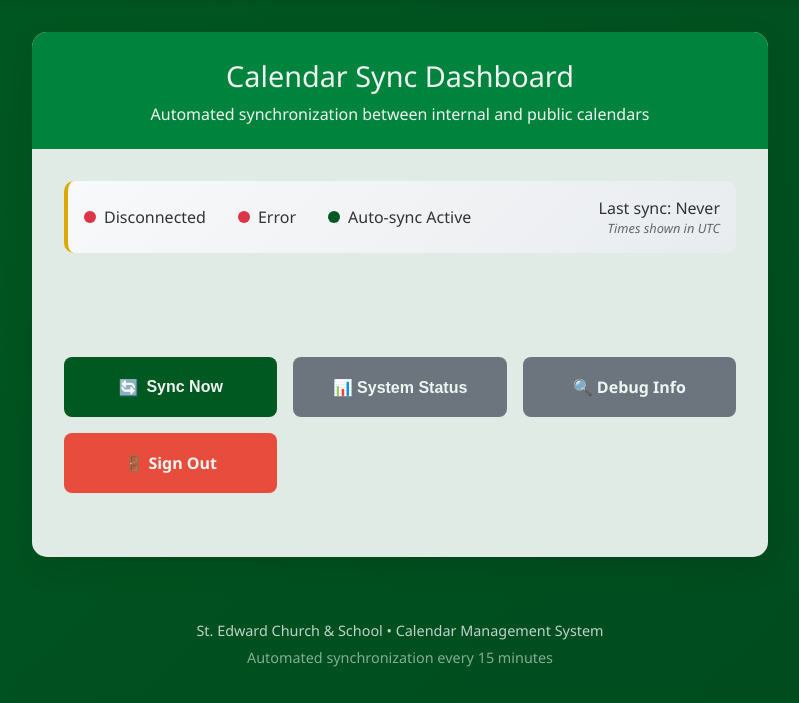
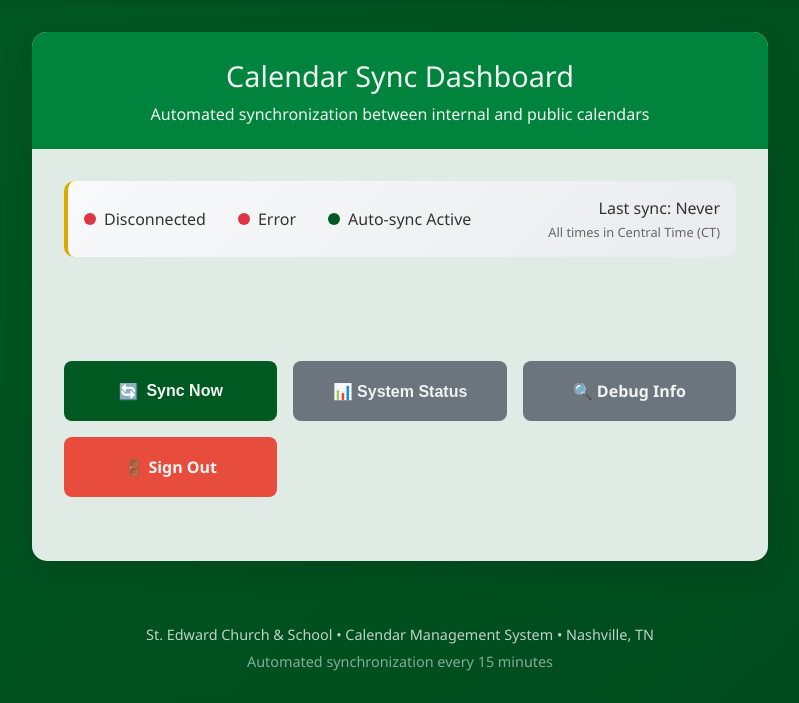
Before and after one commit to eharnischStEdword/stedward-calendar-sync, a Flask app: template templates/index.html in a window 1280 px wide. Shown: the part 101-804 px from the top of the page, without its empty margins (240-1039 px from the left). Before the commit the page ends 768 px from the top, so only its background shows below. Run offline with Flask 3, Linux system fonts and the light colour scheme; the template is opened without the code that fills it, so the values that code supplies are empty.

Commit message:
Update index.html

```diff
--- a/templates/index.html
+++ b/templates/index.html
@@ -184,12 +184,6 @@
             animation: spin 1s linear infinite;
         }
 
-        .timezone-note {
-            font-size: 0.8rem;
-            color: #666;
-            font-style: italic;
-        }
-
         @keyframes spin {
             to { transform: rotate(360deg); }
         }
@@ -199,6 +193,12 @@
             padding: 2rem;
             color: rgba(238, 244, 241, 0.8);
             font-size: 0.9rem;
+        }
+
+        .timezone-info {
+            font-size: 0.8rem;
+            color: #666;
+            margin-top: 0.25rem;
         }
 
         @media (max-width: 768px) {
@@ -247,13 +247,13 @@
                     </div>
                     <div style="text-align: right;">
                         <div>Last sync: <span id="last-sync-time">
-                            {% if last_sync_time %}
-                                {{ last_sync_time_local }}
+                            {% if last_sync_time_display %}
+                                {{ last_sync_time_display }}
                             {% else %}
                                 Never
                             {% endif %}
                         </span></div>
-                        <div class="timezone-note" id="timezone-display"></div>
+                        <div class="timezone-info">All times in Central Time (CT)</div>
                     </div>
                 </div>
 
@@ -284,52 +284,12 @@
     </div>
 
     <footer class="footer">
-        <p>St. Edward Church & School • Calendar Management System</p>
+        <p>St. Edward Church & School • Calendar Management System • Nashville, TN</p>
         <p style="margin-top: 0.5rem; opacity: 0.7;">Automated synchronization every 15 minutes</p>
     </footer>
 
     <script>
         let isOperationInProgress = false;
-
-        // Detect and display user's timezone
-        function displayUserTimezone() {
-            try {
-                const timezone = Intl.DateTimeFormat().resolvedOptions().timeZone;
-                const timezoneDisplay = document.getElementById('timezone-display');
-                if (timezoneDisplay) {
-                    timezoneDisplay.textContent = `Times shown in ${timezone}`;
-                }
-            } catch (e) {
-                console.log('Could not detect timezone:', e);
-            }
-        }
-
-        function formatLocalTime(utcTimeString) {
-            if (!utcTimeString) return 'Never';
-
-            try {
-                const utcDate = new Date(utcTimeString);
-                if (isNaN(utcDate.getTime())) {
-                    return 'Never';
-                }
-
-                // Format for Central Time (Chicago timezone)
-                const options = {
-                    timeZone: 'America/Chicago',
-                    month: 'short',
-                    day: 'numeric',
-                    hour: 'numeric',
-                    minute: '2-digit',
-                    hour12: true
-                };
-
-                const localTime = utcDate.toLocaleString('en-US', options);
-                return localTime;
-            } catch (e) {
-                console.error('Time formatting error:', e);
-                return 'Never';
-            }
-        }
 
         function showMessage(text, type = 'info', duration = 5000) {
             const messagesArea = document.getElementById('messages-area');
@@ -337,7 +297,13 @@
 
             const message = document.createElement('div');
             message.className = `message ${type}`;
-            message.textContent = text;
+
+            // Handle multi-line messages
+            if (text.includes('\n')) {
+                message.innerHTML = text.split('\n').map(line => `<div>${line}</div>`).join('');
+            } else {
+                message.textContent = text;
+            }
 
             messagesArea.appendChild(message);
             setTimeout(() => message.classList.add('show'), 100);
@@ -409,11 +375,10 @@
                 syncText.textContent = 'Never Synced';
             }
 
-            // Update last sync time - NOW WITH PROPER TIMEZONE CONVERSION
+            // Update last sync time using the pre-formatted display string
             const lastSyncElement = document.getElementById('last-sync-time');
-            if (status.last_sync_time && status.last_sync_result && status.last_sync_result.success) {
-                const formattedTime = formatLocalTime(status.last_sync_time);
-                lastSyncElement.textContent = formattedTime;
+            if (status.last_sync_time_display) {
+                lastSyncElement.textContent = status.last_sync_time_display;
             } else {
                 lastSyncElement.textContent = 'Never';
             }
@@ -437,6 +402,11 @@
                 if (result.success) {
                     const msg = `✅ Sync completed! Added: ${result.added || 0}, Updated: ${result.updated || 0}, Deleted: ${result.deleted || 0}`;
                     showMessage(msg, 'success');
+
+                    // Update last sync time if provided
+                    if (result.last_sync_time_display) {
+                        document.getElementById('last-sync-time').textContent = result.last_sync_time_display;
+                    }
                 } else {
                     showMessage('⚠️ Sync completed with issues: ' + (result.message || result.error), 'warning');
                 }
@@ -466,7 +436,15 @@
                 statusMsg += `• Authentication: ${status.authenticated ? '✅' : '❌'}\n`;
                 statusMsg += `• Scheduler: ${status.scheduler_running ? '✅ Running' : '❌ Stopped'}\n`;
                 statusMsg += `• Rate Limit: ${status.rate_limit_remaining || 0} syncs remaining\n`;
-                statusMsg += `• Total Syncs: ${status.total_syncs || 0}`;
+                statusMsg += `• Total Syncs: ${status.total_syncs || 0}\n`;
+                if (status.current_time) {
+                    const time = new Date(status.current_time);
+                    statusMsg += `• Current Time: ${time.toLocaleString('en-US', {
+                        timeZone: 'America/Chicago',
+                        dateStyle: 'short',
+                        timeStyle: 'short'
+                    })} CT`;
+                }
 
                 showMessage(statusMsg, 'info', 8000);
 
@@ -490,7 +468,6 @@
 
         // Initialize on page load
         window.addEventListener('load', () => {
-            displayUserTimezone();
             loadStatus();
 
             // Refresh status every 60 seconds
```
